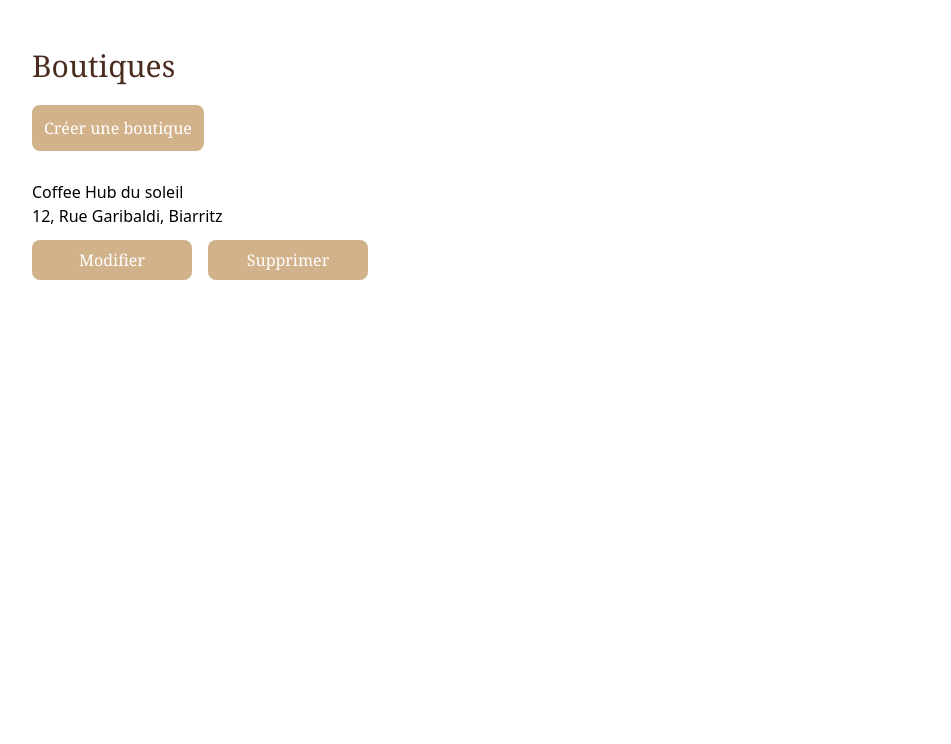
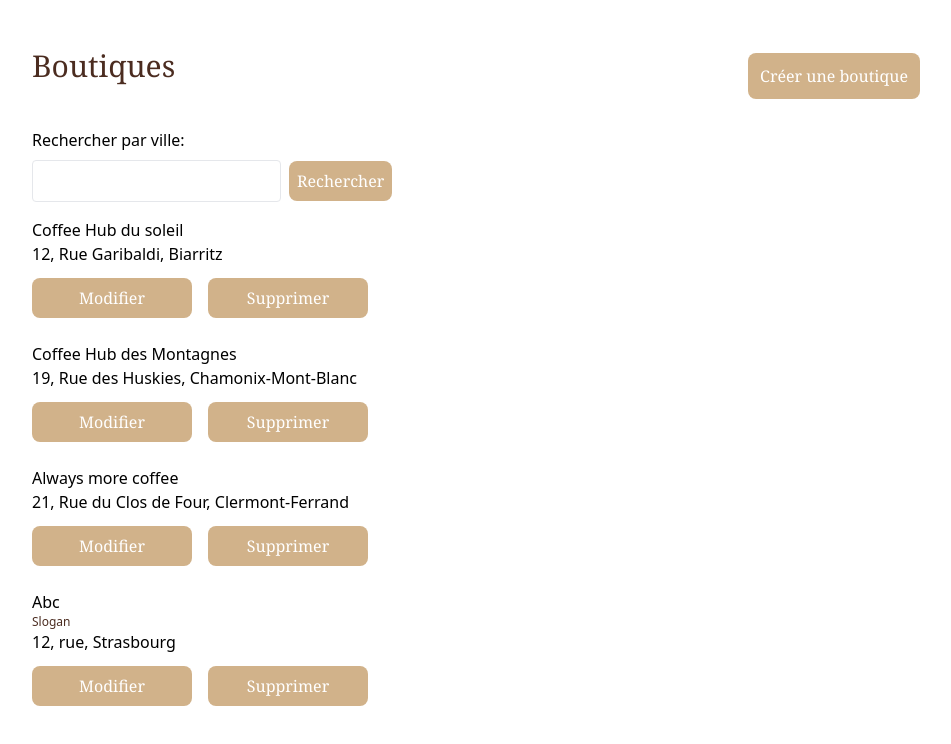
Before and after one commit to Smophmie/coffee_hub, an Angular app: page /shoplist in a window 1280 px wide. Shown: the top 744 px of the page, without its empty margins (16-967 px from the left). Built offline with nearby package versions, Linux system fonts and the light colour scheme; data requests are answered from the project's data file.

Commit message:
feat: filter totally works

```diff
--- a/src/app/components/shoplist/shoplist.component.html
+++ b/src/app/components/shoplist/shoplist.component.html
@@ -1,16 +1,18 @@
 <div class="m-12">
-    <h1 class="text-[#4B2C20] text-3xl bold font-serif mb-4">Boutiques</h1>
-    <div class="pt-4 mb-10">
-        <a [routerLink]="['/addshop']" class="bg-[#d1b28a] text-[#ffffff] font-serif text-base text-center p-3 rounded-lg active:scale-95 transition-transform transform">Créer une boutique</a>
+    <div class="flex justify-between w-3/4">
+        <h1 class="text-[#4B2C20] text-3xl bold font-serif mb-4">Boutiques</h1>
+        <div class="pt-4 mb-10">
+            <a [routerLink]="['/addshop']" class="bg-[#d1b28a] text-[#ffffff] font-serif text-base text-center p-3 rounded-lg active:scale-95 transition-transform transform">Créer une boutique</a>
+        </div>
     </div>
 
-    <div class="filter" *ngIf="cities">
-        <label for="city-select">Filtrer par ville:</label>
-
-        <select name="city" id="city-select" *ngFor="let city of cities">
-            <option value="{{city}}">{{city}}</option>
-        </select>
-    </div>
+    <div class="filter mb-4 space-y-2">
+        <label for="city-search">Rechercher par ville:</label>
+        <div>
+            <input id="city-search" type="text" #cityInput (keydown.enter)="onSearchCity(cityInput.value)" class="border p-2 rounded">
+            <button (click)="onSearchCity(cityInput.value)" class="bg-[#d1b28a] text-[#ffffff] font-serif text-base p-2 rounded-lg ml-2">Rechercher</button>
+        </div>
+      </div>
 
     <ul class="space-y-6" *ngIf="shops">
     <li *ngFor="let shop of shops">
--- a/src/app/components/shoplist/shoplist.component.ts
+++ b/src/app/components/shoplist/shoplist.component.ts
@@ -18,7 +18,7 @@ export class ShoplistComponent implements OnInit {
   ){};
 
   shops?: Shop[];
-  city: string = 'Biarritz';
+  city: string = '';
 
   ngOnInit(){
     this.loadShops();
@@ -42,6 +42,11 @@ export class ShoplistComponent implements OnInit {
     }
   }
 
+  onSearchCity(city: string) {
+    this.city = city;
+    this.loadShops();
+  }
+
   onDelete(id:string){
     this.shopService.deleteShop(id).subscribe({
       next: (response) => {
```
